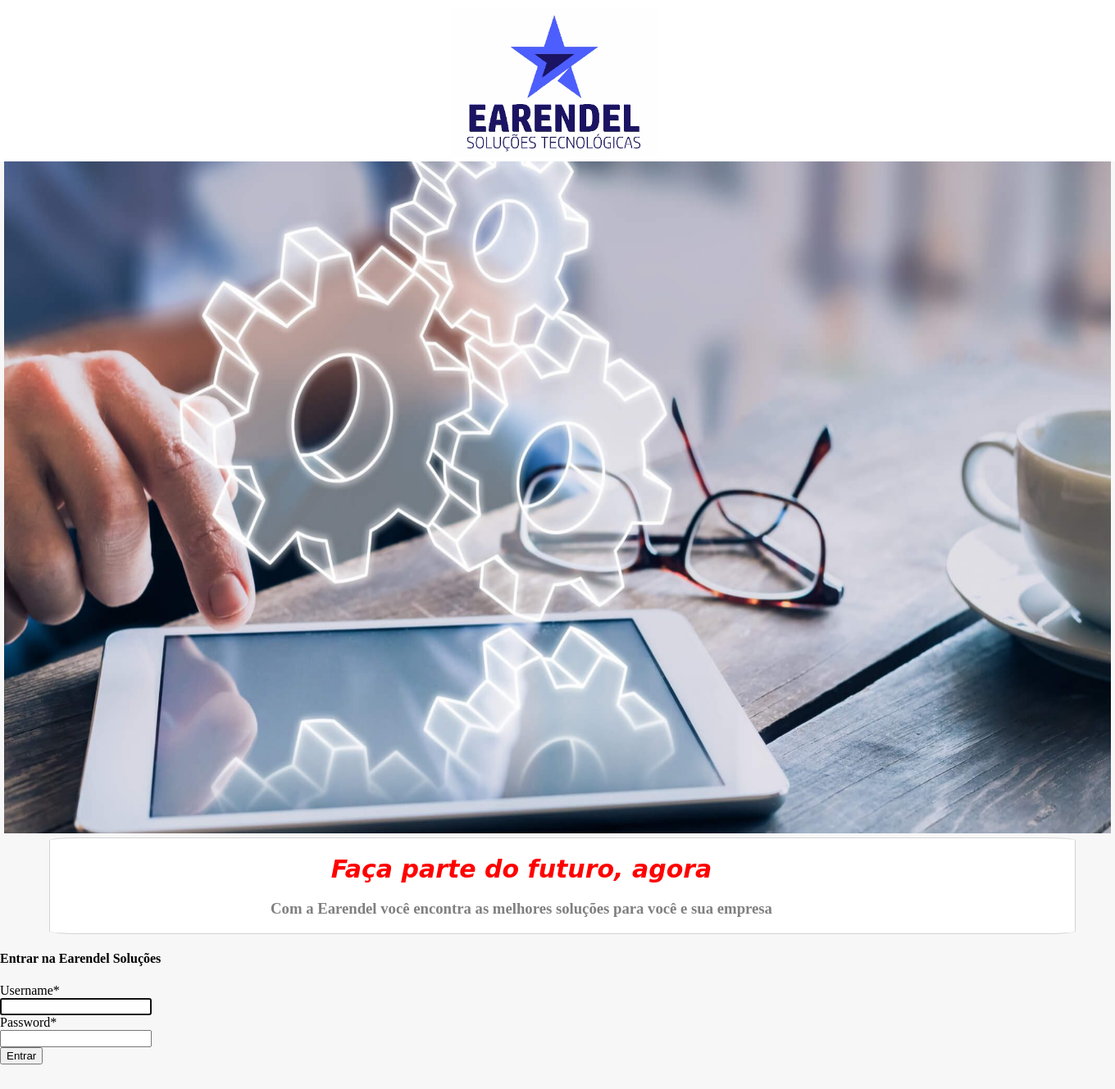
After one commit to Criarino/TP-SASI, a Django app: page /accounts/login/ in a window 1360 px wide. The commit adds this page. Shown: the whole page at 82% size. Run offline with Django 4.2, Linux system fonts and the light colour scheme; some libraries are stand-ins or nearby versions.

Commit message:
Login feito.

```diff
--- a/Earendel/urls.py
+++ b/Earendel/urls.py
@@ -19,4 +19,5 @@ from django.urls import path, include
 urlpatterns = [
     path('admin/', admin.site.urls),
     path('', include('home.urls')),
+    path('accounts/', include('django.contrib.auth.urls')),
 ]
--- a/home/static/style1/sty.css
+++ b/home/static/style1/sty.css
@@ -55,3 +55,9 @@ body
 {
 	color: red;
 }
+
+/* login */
+
+.auth-card {
+	margin-bottom: 30px;
+}
--- /dev/null
+++ b/templates/registration/login.html
@@ -0,0 +1,40 @@
+<!DOCTYPE HTML>
+<html lang="pt br">
+<head>
+	<meta charset="UTF-8">
+	<title>Earendel Soluções - Login</title>
+	{% load static %}
+    {% load crispy_forms_tags %}
+	 <link rel="stylesheet" href="{% static 'style1/sty.css' %}"/>
+</head>
+<body>
+	<div id="topo">
+		<img src="{% static 'res/logo.png' %}" alt="Earendel" title="Earendel" class="img"/>
+	</div>
+	<img src="{% static 'res/linguica.jpeg' %}" alt="Encheção de" title="linguiça" width=1350 height=820 class="img"/>
+	<div class="descricoes">
+		<h1 class="title">Faça parte do futuro, agora</h1>
+		<h3 class="conteudo">Com a Earendel você encontra as melhores soluções para você e sua empresa</h3>
+	</div>
+
+    <div class="row">
+        <div class="col-md-4 offset-md-4">
+            <div class="card auth-card">
+                <div class="card-body">
+                    <h4 class="card-title text-center"> Entrar na Earendel Soluções</h4>
+
+                    <form method="post">
+                        {% csrf_token %}
+                        <input type="hidden" name="next" value="{{ next }}">
+
+                        {{ form|crispy }}
+                        <button type="submit" class="btn btn-primary btn-block">Entrar</button>
+                    </form>
+                </div>
+            </div>
+        </div>
+
+    </div>
+
+</body>
+</html>
```
Also changed, not shown: Earendel/settings.py (+10 -1 lines).
